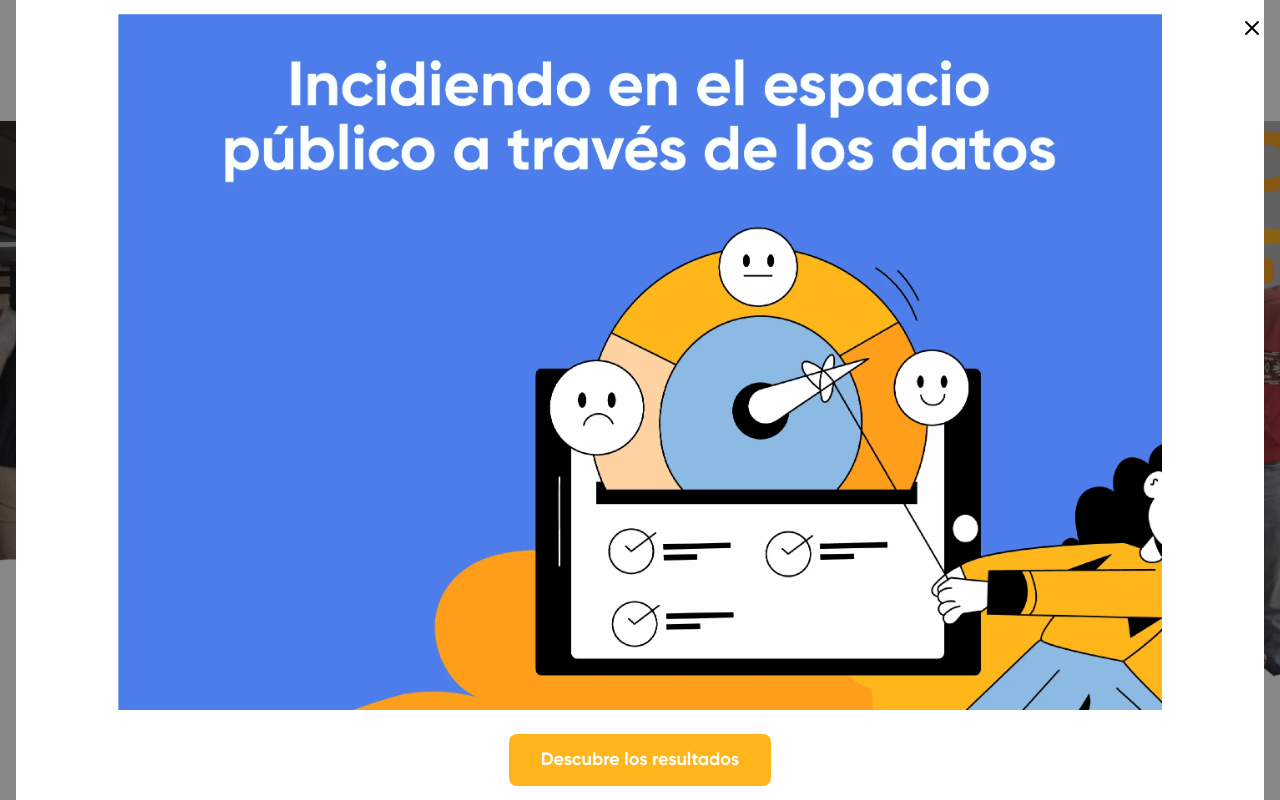
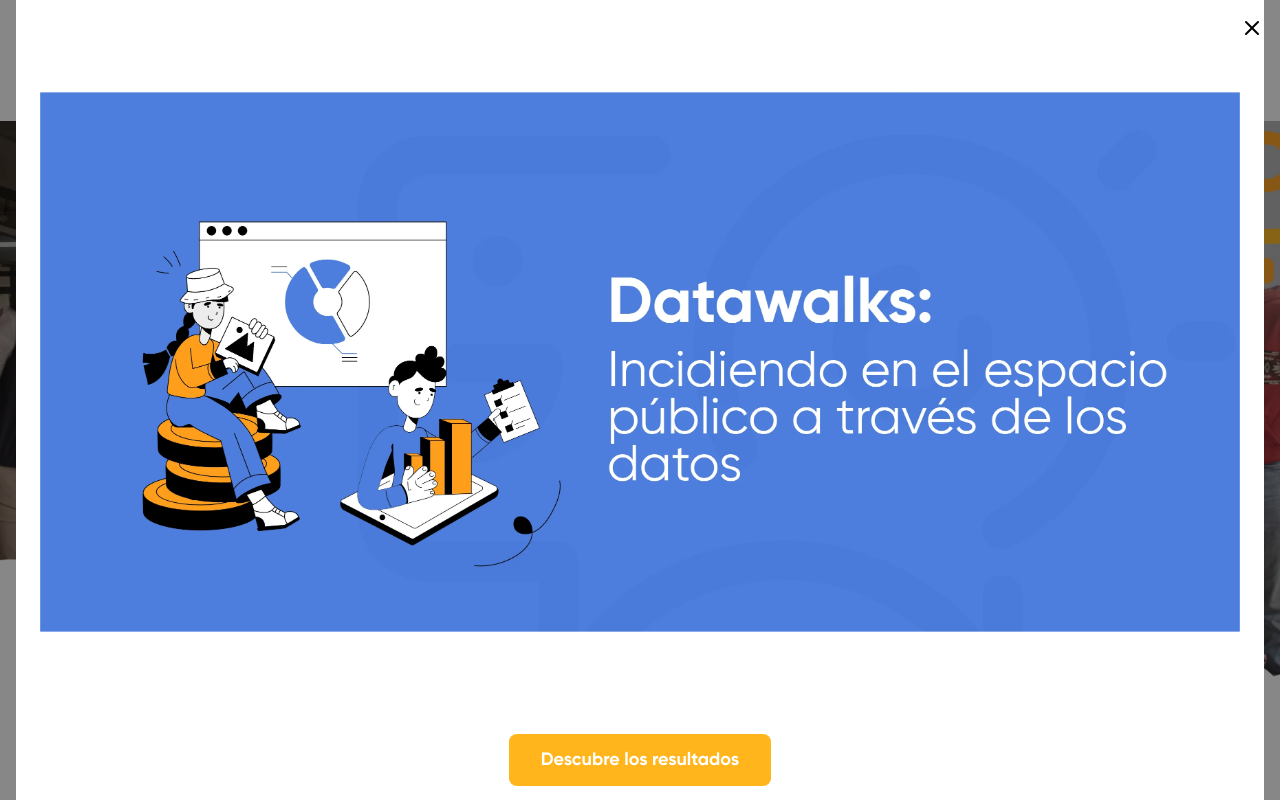
Before and after one commit to MorlinXD/ATV, a Next.js app: page / in a window 1280 px wide. Shown: the top 800 px of the page. Built offline with nearby package versions, Linux system fonts and the light colour scheme.

Commit message:
Update WelcomePopup image to convocatoria-9.webp

```diff
--- a/app/Components/WelcomePopup.tsx
+++ b/app/Components/WelcomePopup.tsx
@@ -41,7 +41,7 @@ const WelcomePopup = () => {
       <div className="bg-white rounded-lg p-4 md:p-6 w-full max-w-7xl animate-fade-in">
         <div className="relative w-full" style={{ aspectRatio: '1080/627' }}>
           <Image
-            src="/convocatoria-8.webp"
+            src="/convocatoria-9.webp"
             alt="Incidiendo en el espacio público a través de los datos"
             fill
             className="object-contain rounded-lg"
```
Also changed, not shown: public/convocatoria-9.webp (added).
